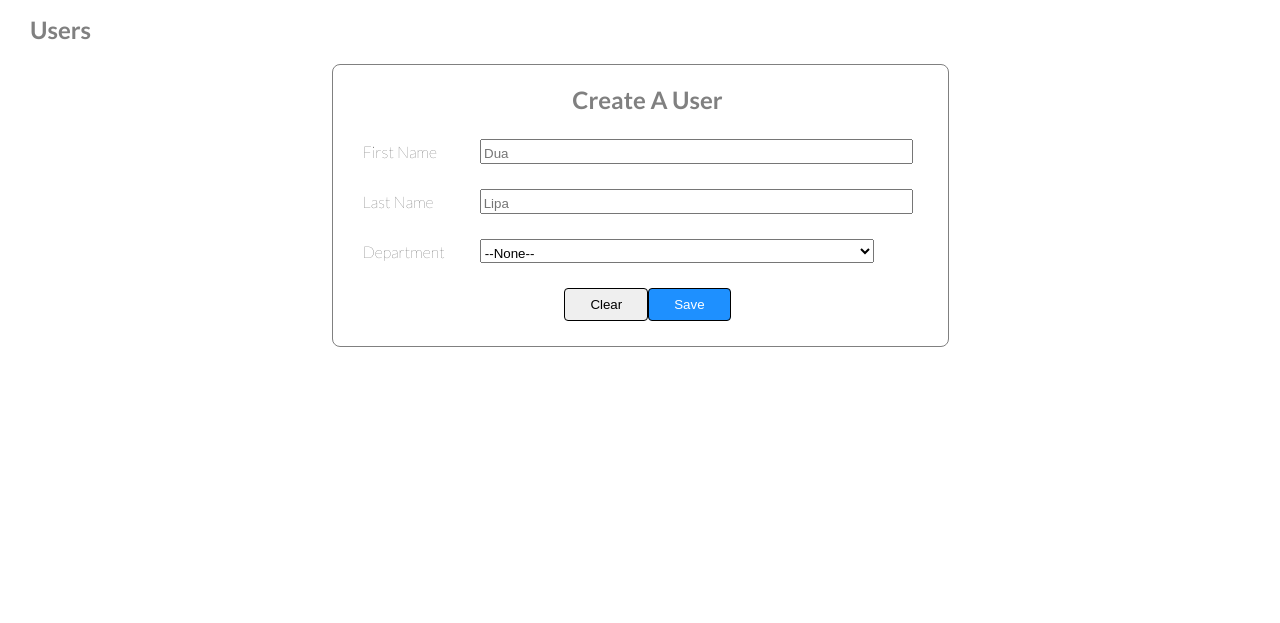
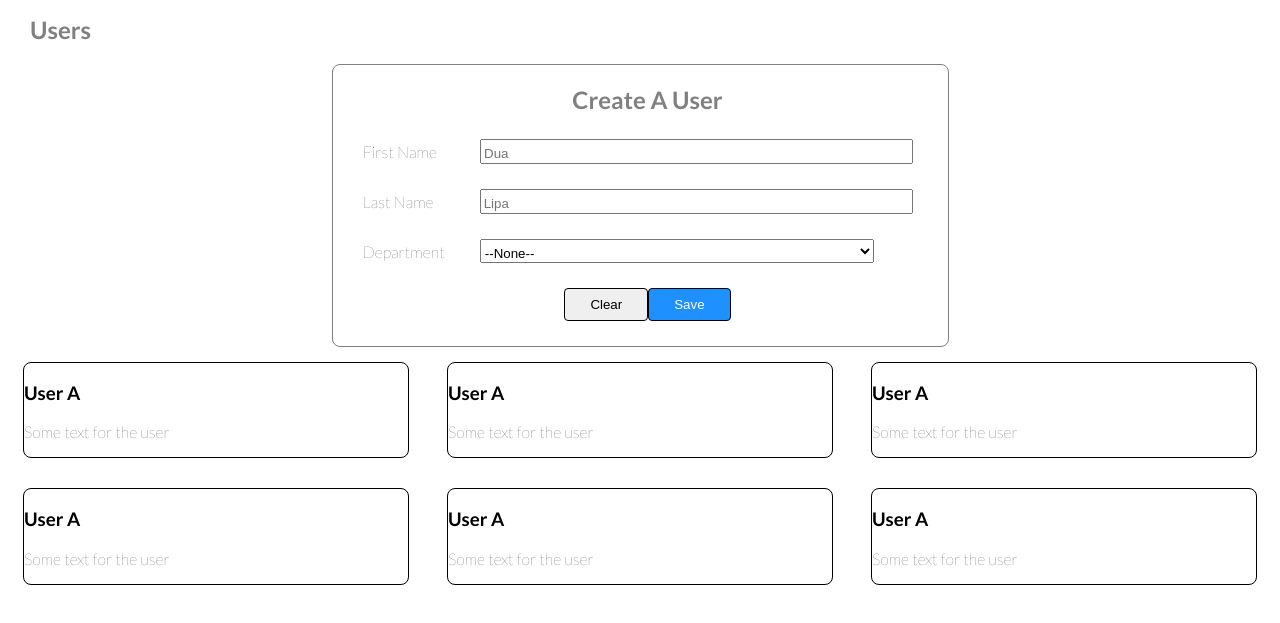
Before and after one commit to codeNerdKelly/acme-flex-box, a plain HTML site: page index.html in a window 1280 px wide. Shown: the part 111-734 px from the top of the page. Drawn offline with Linux system fonts and the light colour scheme.

Commit message:
adding card styling

```diff
--- a/index.html
+++ b/index.html
@@ -8,7 +8,7 @@
     <link rel="preconnect" href="https://fonts.googleapis.com">
 <link rel="preconnect" href="https://fonts.gstatic.com" crossorigin>
 <link href="https://fonts.googleapis.com/css2?family=Lato:wght@100;700&display=swap" rel="stylesheet">
-    <link rel = "stylesheet" href = "styles.css">
+    <link rel = "stylesheet" href = "styles.css"/>
 </head>
 <body>
 
@@ -24,7 +24,7 @@
 
         </nav>
     </header>
-    <div class="conatiner">
+
     <h2>Users</h2>
     <div class = "create-user">
         <form>
@@ -56,6 +56,33 @@
         </div>
         </form>
     </div>
-</div>
+    <div class="container">
+        <div class="user-row">
+            <div class="user-card">
+                <h3>User A</h3>
+                <p>Some text for the user</p>
+            </div>
+            <div class="user-card">
+                <h3>User A</h3>
+                <p>Some text for the user</p>
+            </div>
+            <div class="user-card">
+                <h3>User A</h3>
+                <p>Some text for the user</p>
+            </div>
+            <div class="user-card">
+                <h3>User A</h3>
+                <p>Some text for the user</p>
+            </div>
+            <div class="user-card">
+                <h3>User A</h3>
+                <p>Some text for the user</p>
+            </div>
+            <div class="user-card">
+                <h3>User A</h3>
+                <p>Some text for the user</p>
+            </div>
+    </div>
+
 </body>
 </html>
--- a/styles.css
+++ b/styles.css
@@ -45,11 +45,6 @@ h2{
 
 nav div:first-child {
     font-weight: bold;
-}
-
-.container {
-    display: flex;
-
 }
 
 .create-user {
@@ -132,3 +127,21 @@ button {
     font-weight: 700;
     padding: 12px 30px;
 }
+
+
+.user-row{
+    display: flex;
+    flex-wrap: wrap;
+    flex-direction: row;
+    justify-content: space-evenly;
+
+
+}
+
+.user-card {
+   border: solid 1px black;
+   border-radius: 8px;
+   flex: 0 0 30%;
+   margin: 15px 15px;
+   width: 100px;
+}
```
